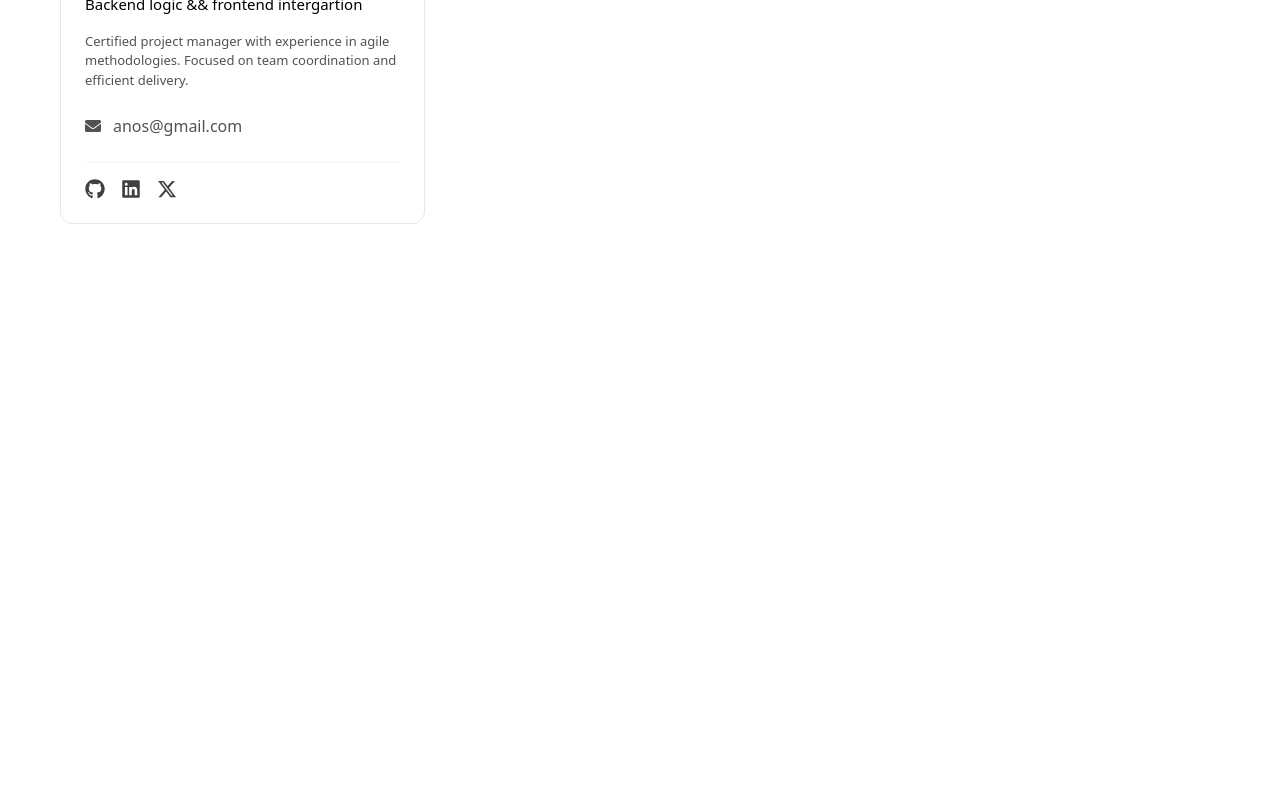
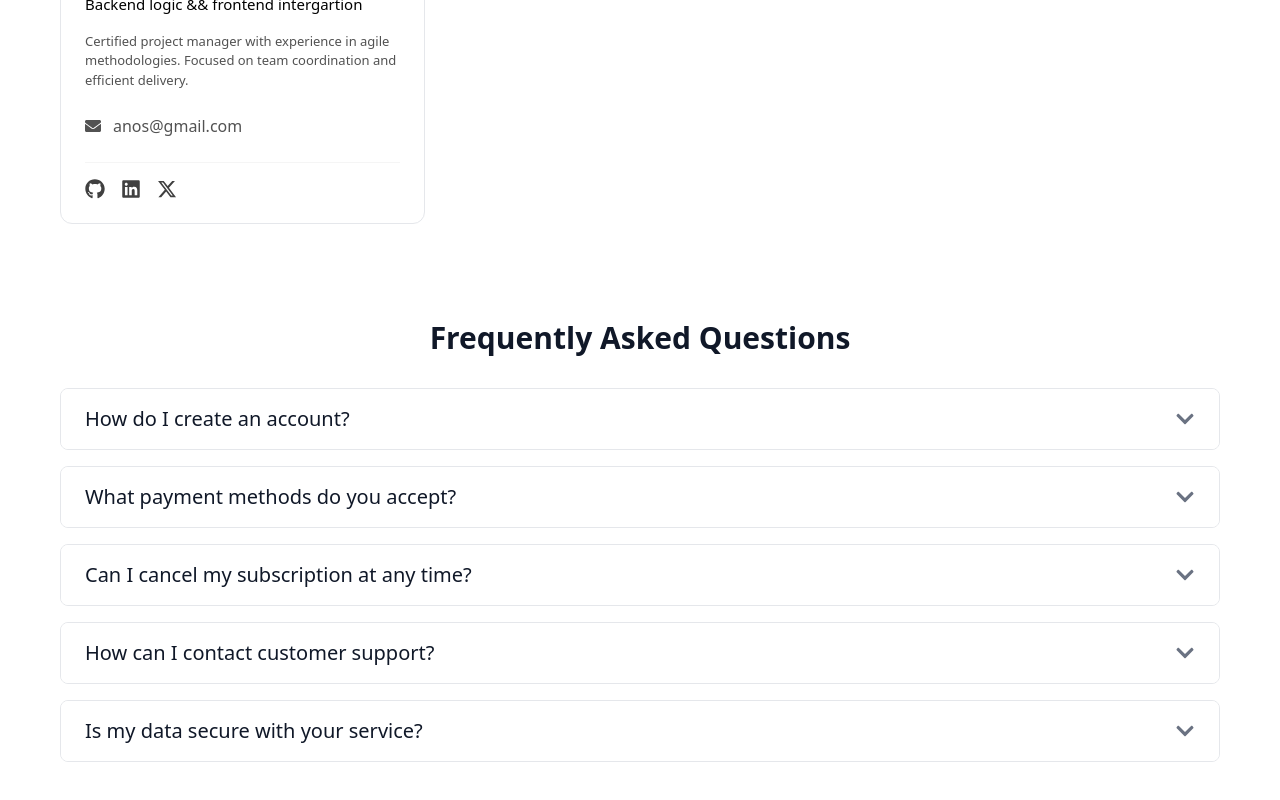
Before and after one commit to skido600/KairosWeb, a Next.js app in the folder kairos-landing/: page / in a window 1280 px wide. Shown: the part 1405-2205 px from the top of the page. Before the commit the page ends 1677 px from the top, so only its background shows below. Built offline with nearby package versions, Linux system fonts and the light colour scheme.

Commit message:
faq update

```diff
--- a/kairos-landing/app/page.tsx
+++ b/kairos-landing/app/page.tsx
@@ -1,3 +1,4 @@
+import Faq from "@/components/Faq";
 import Hero from "@/components/Hero";
 import { DesktopNav } from "@/components/Nav";
 import Teams from "@/components/Teams";
@@ -8,6 +9,7 @@ export default function Home() {
       <DesktopNav />
       <Hero />
       <Teams />
+      <Faq />
     </>
   );
 }
--- /dev/null
+++ b/kairos-landing/components/Client_Comp/Faq_client.tsx
@@ -0,0 +1,64 @@
+"use client";
+
+import { useState } from "react";
+import { FaChevronDown } from "react-icons/fa";
+type faqData = {
+  question: string;
+  answer: string;
+};
+
+type farmainData = {
+  farData: faqData[];
+};
+function Faq_client({ farData }: farmainData) {
+  const [openItems, setOpenItems] = useState<number[]>([]);
+
+  const toggleItem = (index: number) => {
+    setOpenItems((prev) =>
+      prev.includes(index)
+        ? prev.filter((item) => item !== index)
+        : [...prev, index]
+    );
+  };
+  return (
+    <main className="">
+      <div className="space-y-4">
+        {farData.map((item, index) => (
+          <div
+            key={index}
+            className="border border-gray-200 rounded-lg overflow-hidden">
+            <button
+              className="flex justify-between items-center w-full px-6 py-4 text-left bg-white hover:bg-gray-50 transition-colors duration-150 focus:outline-none"
+              onClick={() => toggleItem(index)}
+              aria-expanded={openItems.includes(index)}
+              aria-controls={`faq-answer-${index}`}>
+              <span className=" font-medium text-gray-900 text-xl">
+                {item.question}
+              </span>
+              <FaChevronDown
+                className={`w-5 h-5 text-gray-500 transition-transform duration-200 ${
+                  openItems.includes(index) ? "transform rotate-180" : ""
+                }`}
+              />
+            </button>
+
+            <div
+              id={`faq-answer-${index}`}
+              className={`overflow-hidden transition-all duration-300 ${
+                openItems.includes(index)
+                  ? "max-h-96 opacity-100"
+                  : "max-h-0 opacity-0"
+              }`}
+              aria-hidden={!openItems.includes(index)}>
+              <div className="px-6 py-4 bg-gray-50 border-t border-gray-200">
+                <p className="text-gray-700">{item.answer}</p>
+              </div>
+            </div>
+          </div>
+        ))}
+      </div>
+    </main>
+  );
+}
+
+export default Faq_client;
--- /dev/null
+++ b/kairos-landing/components/Client_Comp/Teams_client.tsx
@@ -0,0 +1,82 @@
+"use client";
+
+import { FaGithub, FaLinkedin, FaEnvelope } from "react-icons/fa";
+import { FaXTwitter } from "react-icons/fa6";
+type TeamMember = {
+  name: string;
+  role: string;
+  bio: string;
+  email: string;
+  github?: string;
+  linkedin?: string;
+  twitter?: string;
+};
+type TeamMain = {
+  teams: TeamMember[];
+};
+function Teams_client({ teams }: TeamMain) {
+  return (
+    <main className="grid grid-cols-1 sm:grid-cols-2 lg:grid-cols-3 gap-8">
+      {" "}
+      {teams.map((member, index) => (
+        <div key={index} className="border border-[#e5e7eb] rounded-xl ">
+          <div className="p-6">
+            <div className="flex items-center gap-5 mb-4">
+              <div>
+                <h3 className="font-bold text-xl pb-3 text-neutral-800">
+                  {member.name}
+                </h3>
+                <p className=" font-medium text-[15px]">{member.role}</p>
+              </div>
+            </div>
+            <p className="text-neutral-600 mb-6 text-[13px]">{member.bio}</p>
+
+            <div className="space-y-2 mb-6">
+              <div className="flex items-center text-neutral-600">
+                <FaEnvelope className="mr-3" />
+                <a
+                  href={`mailto:${member.email}`}
+                  className="hover:text-blue-600 hover:underline">
+                  {member.email}
+                </a>
+              </div>
+            </div>
+
+            {/* Social links */}
+            <div className="flex space-x-4 pt-4 border-t border-neutral-100">
+              {member.github && (
+                <a
+                  href={`https://github.com/${member.github}`}
+                  target="_blank"
+                  rel="noopener noreferrer"
+                  className="text-neutral-700 hover:text-black transition-colors">
+                  <FaGithub size={20} />
+                </a>
+              )}
+              {member.linkedin && (
+                <a
+                  href={`https://linkedin.com/in/${member.linkedin}`}
+                  target="_blank"
+                  rel="noopener noreferrer"
+                  className="text-neutral-700">
+                  <FaLinkedin size={20} />
+                </a>
+              )}
+              {member.twitter && (
+                <a
+                  href={`https://twitter.com/${member.twitter}`}
+                  target="_blank"
+                  rel="noopener noreferrer"
+                  className="text-neutral-700">
+                  <FaXTwitter size={20} />
+                </a>
+              )}
+            </div>
+          </div>
+        </div>
+      ))}
+    </main>
+  );
+}
+
+export default Teams_client;
--- /dev/null
+++ b/kairos-landing/components/Faq.tsx
@@ -0,0 +1,42 @@
+const faqData = [
+  {
+    question: "How do I create an account?",
+    answer:
+      "To create an account, click on the 'Sign Up' button in the top right corner of our homepage. Fill in your details including your name, email address, and password. Once submitted, you'll receive a confirmation email to verify your account.",
+  },
+  {
+    question: "What payment methods do you accept?",
+    answer:
+      "We accept all major credit cards (Visa, MasterCard, American Express), PayPal, and bank transfers. For enterprise customers, we also offer invoicing options with net-30 payment terms.",
+  },
+  {
+    question: "Can I cancel my subscription at any time?",
+    answer:
+      "Yes, you can cancel your subscription at any time from your account settings. Once cancelled, you'll continue to have access to your account until the end of your current billing period. We don't offer refunds for partial months.",
+  },
+  {
+    question: "How can I contact customer support?",
+    answer:
+      "Our customer support team is available 24/7. You can reach us via email at support@example.com, through the live chat on our website, or by phone at +1 (555) 123-4567. We typically respond to all inquiries within 2 hours.",
+  },
+  {
+    question: "Is my data secure with your service?",
+    answer:
+      "Absolutely. We use industry-standard encryption and security practices to protect your data. All information is stored on secure servers with regular backups. We never share your personal information with third parties without your explicit consent.",
+  },
+];
+
+import Faq_client from "./Client_Comp/Faq_client";
+
+function Faq() {
+  return (
+    <div className="mx-3 md:px-12 py-12 max-w-7xl">
+      <h2 className="text-3xl font-bold text-center text-gray-900 mb-8">
+        Frequently Asked Questions
+      </h2>
+      <Faq_client farData={faqData} />
+    </div>
+  );
+}
+
+export default Faq;
--- a/kairos-landing/components/Teams.tsx
+++ b/kairos-landing/components/Teams.tsx
@@ -1,19 +1,6 @@
-"use client";
+import Teams_client from "./Client_Comp/Teams_client";
 
-import { FaGithub, FaLinkedin, FaEnvelope } from "react-icons/fa";
-import { FaXTwitter } from "react-icons/fa6";
-
-type TeamMember = {
-  name: string;
-  role: string;
-  bio: string;
-  email: string;
-  github?: string;
-  linkedin?: string;
-  twitter?: string;
-};
-
-const teamMembers: TeamMember[] = [
+const teamMembers = [
   {
     name: "Treasure uzoma",
     role: "Fullstack Developer",
@@ -55,7 +42,7 @@ const teamMembers: TeamMember[] = [
 function Teams() {
   return (
     <main className=" min-h-screen">
-      <section className="mx-3 md:px-12 py-12 max-w-7xl ">
+      <section className="mx-3 md:px-12 py-12 max-w-7xl">
         <div className="text-center mb-12">
           <h1 className="text-3xl md:text-4xl lg:text-5xl font-bold mb-4 text-neutral-800">
             Our Team
@@ -67,70 +54,8 @@ function Teams() {
           </p>
         </div>
 
-        <div className="grid grid-cols-1 sm:grid-cols-2 lg:grid-cols-3 gap-8">
-          {teamMembers.map((member, index) => (
-            <div key={index} className="border border-[#e5e7eb] rounded-xl ">
-              <div className="p-6">
-                <div className="flex items-center gap-5 mb-4">
-                  <div>
-                    <h3 className="font-bold text-xl pb-3 text-neutral-800">
-                      {member.name}
-                    </h3>
-                    <p className=" font-medium text-[15px]">{member.role}</p>
-                  </div>
-                </div>
-                <p className="text-neutral-600 mb-6 text-[13px]">
-                  {member.bio}
-                </p>
-
-                <div className="space-y-2 mb-6">
-                  <div className="flex items-center text-neutral-600">
-                    <FaEnvelope className="mr-3" />
-                    <a
-                      href={`mailto:${member.email}`}
-                      className="hover:text-blue-600 hover:underline"
-                    >
-                      {member.email}
-                    </a>
-                  </div>
-                </div>
-
-                {/* Social links */}
-                <div className="flex space-x-4 pt-4 border-t border-neutral-100">
-                  {member.github && (
-                    <a
-                      href={`https://github.com/${member.github}`}
-                      target="_blank"
-                      rel="noopener noreferrer"
-                      className="text-neutral-700 hover:text-black transition-colors"
-                    >
-                      <FaGithub size={20} />
-                    </a>
-                  )}
-                  {member.linkedin && (
-                    <a
-                      href={`https://linkedin.com/in/${member.linkedin}`}
-                      target="_blank"
-                      rel="noopener noreferrer"
-                      className="text-neutral-700"
-                    >
-                      <FaLinkedin size={20} />
-                    </a>
-                  )}
-                  {member.twitter && (
-                    <a
-                      href={`https://twitter.com/${member.twitter}`}
-                      target="_blank"
-                      rel="noopener noreferrer"
-                      className="text-neutral-700"
-                    >
-                      <FaXTwitter size={20} />
-                    </a>
-                  )}
-                </div>
-              </div>
-            </div>
-          ))}
+        <div className="">
+          <Teams_client teams={teamMembers} />
         </div>
       </section>
     </main>
```
